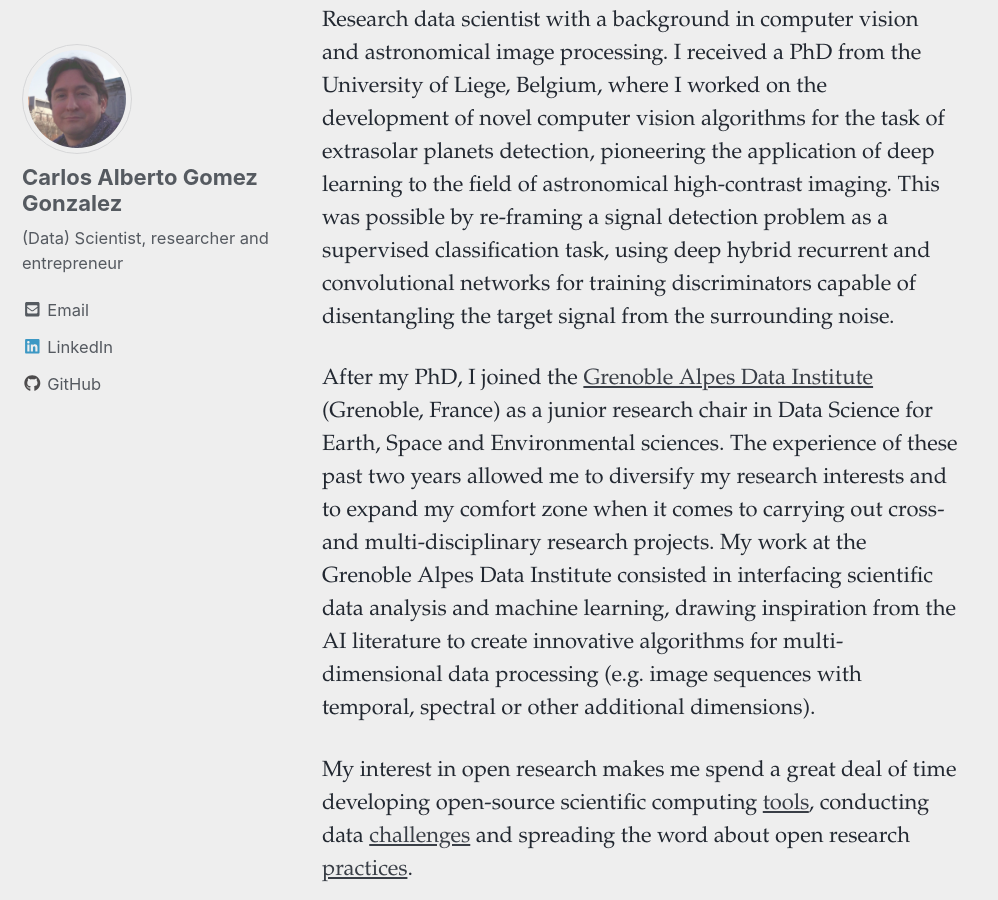
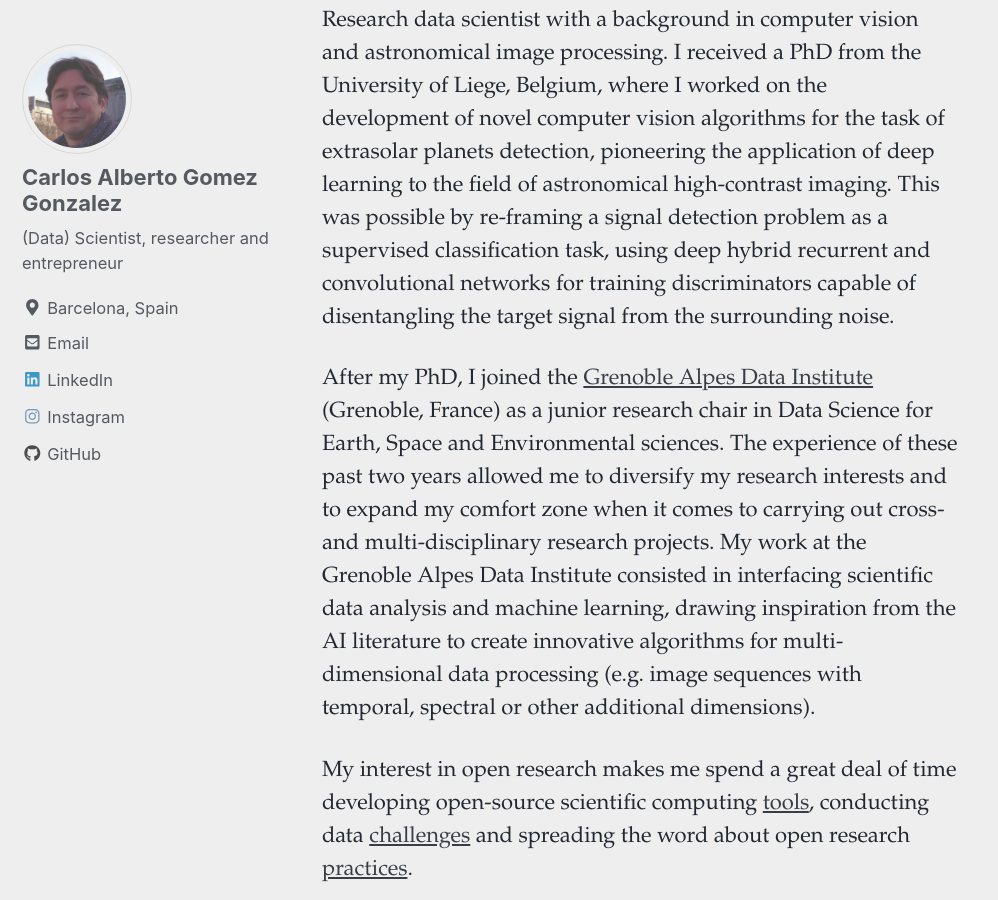
Before and after one commit to carlos-gg/carlos-gg.github.io, a Jekyll site: the page built from index.md, in a window 1280 px wide and 900 px high, scrolled down 352 px. Shown: the whole window, without its empty margins (0-998 px from the left). Built offline with Jekyll 4.4.1, drawn with Linux system fonts in a browser that asks for light colours; nearby versions of some CDN libraries; our own code applies the rules of GitHub Pages for plain Markdown files; the list of posts is cut into pages by our own code.

Commit message:
updating config

```diff
--- a/_config.yml
+++ b/_config.yml
@@ -36,7 +36,7 @@ author:
   bio              : "(Data) Scientist, researcher and entrepreneur"
   email            : carlosgg33@gmail.com
   uri              : #"https://carlgogo.github.io"
-  location         : #"Grenoble, France"
+  location         : "Barcelona, Spain"
   home             : # null (default), "absolute or relative url to link to author home"
   bitbucket        :
   codepen          :
@@ -48,7 +48,7 @@ author:
   gitlab           :
   google_plus      :
   keybase          :
-  instagram        :
+  instagram        : carlos.gogo
   lastfm           :
   linkedin         : carlgogo
   pinterest        :
```
